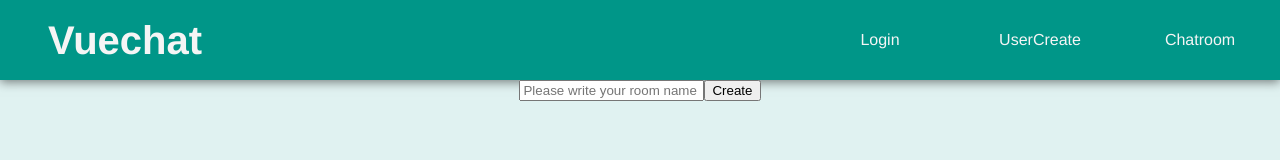
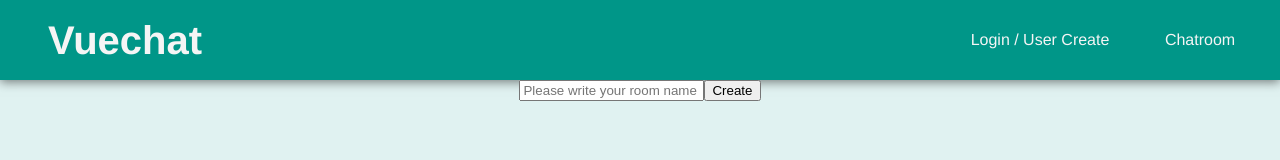
Before and after one commit to mayomayo25/vue-chat, a Vue app: page / in a window 1280 px wide. Shown: the top 160 px of the page. Built offline with nearby package versions, Linux system fonts and the light colour scheme; no server answers.

Commit message:
ログインページと新規登録ページを結合

```diff
--- a/src/components/GlobalHeader.vue
+++ b/src/components/GlobalHeader.vue
@@ -6,9 +6,7 @@
       nav.nav
         ul.nav-list(v-bind:class='{active:isActive}')
           router-link.nav-list-item(tag="li" id="nav_login" to="/login" v-on:click.native="isActive=!isActive")
-            a.nav-list-item--link Login
-          router-link.nav-list-item(tag="li" id="nav_1th" to="/ChatUserCreatePage" v-on:click.native="isActive=!isActive")
-            a.nav-list-item--link UserCreate
+            a.nav-list-item--link Login / User Create
           router-link.nav-list-item(tag="li" id="nav_2th" to="/chatroom_list" v-on:click.native="isActive=!isActive")
             a.nav-list-item--link Chatroom
           router-link.nav-list-item(tag="li" id="nav_2th" to="/" v-if='loginFlag' v-on:click.native="logoutFunc(),isActive=!isActive")
--- a/src/router/index.js
+++ b/src/router/index.js
@@ -28,11 +28,6 @@ let router = new Router({
       }
     },
     {
-      path: '/ChatUserCreatePage',
-      name: 'ChatUserCreatePage',
-      component: ChatUserCreatePage
-    },
-    {
       path: '/login',
       name: 'LoginMenuPage',
       component: LoginMenuPage
```
